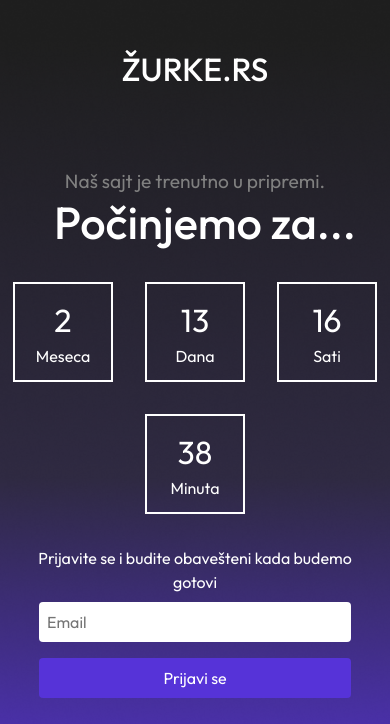
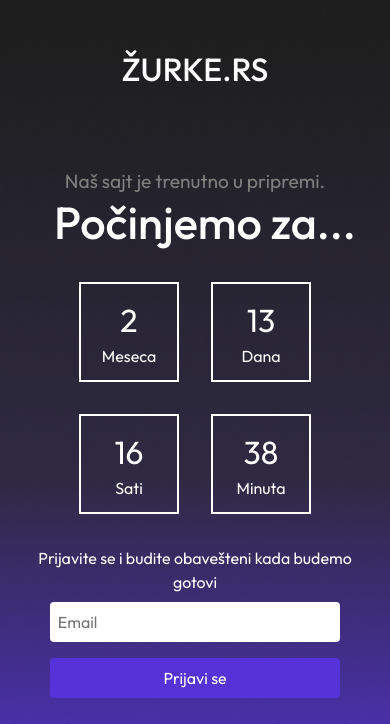
Before and after one commit to zurkers/zurkers.github.io, a plain HTML site: page index.html in a window 390 px wide. Shown: the top 724 px of the page. Drawn offline with nearby package versions, Linux system fonts and the light colour scheme.

Commit message:
countdown smaller screen display fix

```diff
--- a/index.html
+++ b/index.html
@@ -222,6 +222,11 @@
                 padding:0px
             }
         }
+        @media(max-width:495px){
+            .countdown{
+                max-width: 363px;
+            }
+        }
     </style>
 </head>
 <body>
```
